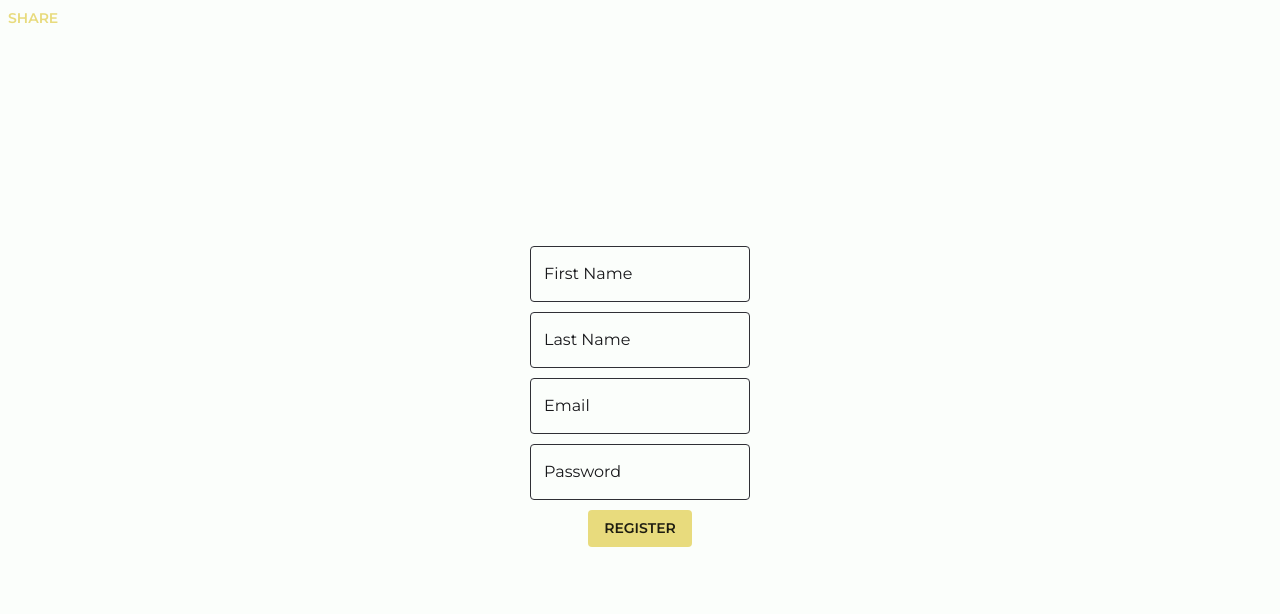
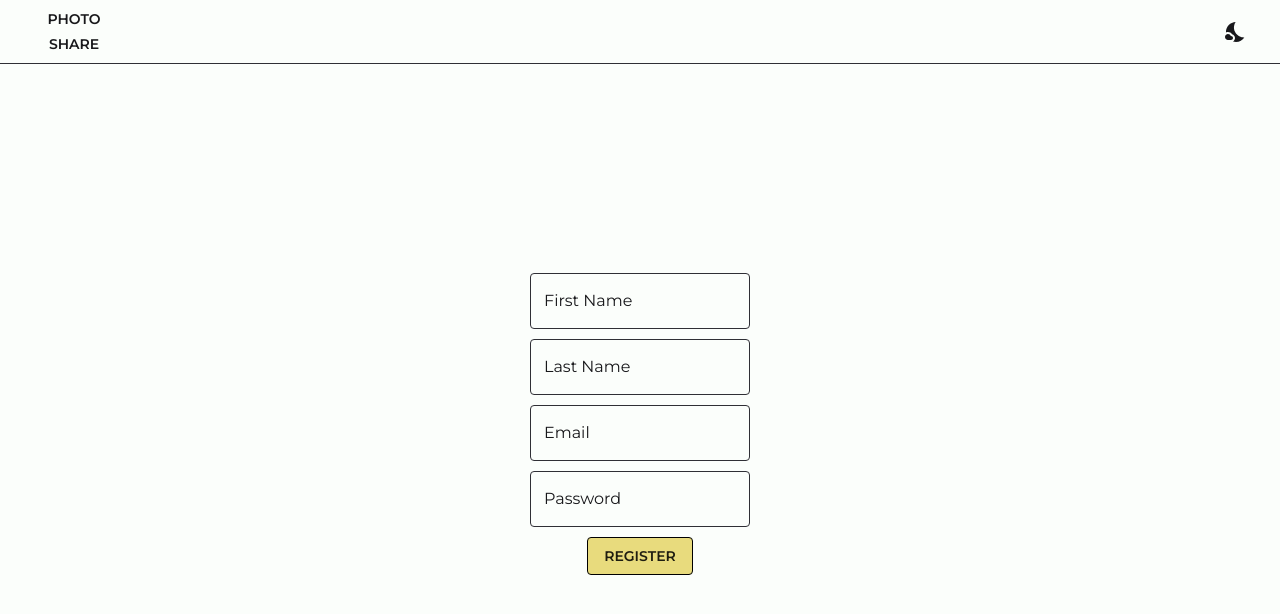
Before and after one commit to brianaung/flying-spaghetti, a React (Create React App) app in the folder client/: page /register in a window 1280 px wide. Shown: the top 614 px of the page. Built offline with nearby package versions, Linux system fonts and the light colour scheme.

Commit message:
create a dark mode toggle component

```diff
--- /dev/null
+++ b/client/src/components/ColorModeToggle.js
@@ -0,0 +1,32 @@
+import React, { useContext } from 'react';
+import {
+  useTheme,
+  // styled,
+  IconButton
+} from '@mui/material';
+import { ColorModeContext } from '../App';
+import NightsStayIcon from '@mui/icons-material/NightsStay';
+import LightModeIcon from '@mui/icons-material/LightMode';
+
+export default function ColorModeToggle() {
+  const theme = useTheme();
+  const colorMode = useContext(ColorModeContext);
+
+  return (
+    <div
+      style={{
+        display: 'flex',
+        justifyContent: 'flex-end',
+        backgroundColor: theme.palette.background.main
+      }}>
+      <IconButton
+        sx={{
+          ml: 1,
+          color: theme.palette.text.primary
+        }}
+        onClick={colorMode.toggleColorMode}>
+        {theme.palette.mode === 'dark' ? <LightModeIcon /> : <NightsStayIcon />}
+      </IconButton>
+    </div>
+  );
+}
--- a/client/src/components/Navbar.js
+++ b/client/src/components/Navbar.js
@@ -4,26 +4,11 @@ import { useNavigate } from 'react-router-dom';
 // data
 import { UserContext } from '../App';
 // mui components
-import {
-  useTheme,
-  styled,
-  IconButton,
-  // Box,
-  Modal,
-  Typography,
-  Stack,
-  Button,
-  AppBar,
-  Toolbar,
-  Avatar
-} from '@mui/material';
+import { styled, Modal, Typography, Stack, Button, AppBar, Toolbar, Avatar } from '@mui/material';
 // my components
 import Searchbar from './Searchbar';
 import Popup from './Popup';
-// ---------
-import { ColorModeContext } from '../App';
-import Brightness4Icon from '@mui/icons-material/Brightness4';
-import Brightness7Icon from '@mui/icons-material/Brightness7';
+import ColorModeToggle from './ColorModeToggle';
 
 const StyledToolbar = styled(Toolbar)(({ theme }) => ({
   backgroundColor: theme.palette.background.main,
@@ -88,9 +73,6 @@ function stringAvatar(name) {
 
 // TODO: replace username with prop.username
 export default function Navbar(props) {
-  const theme = useTheme();
-  const colorMode = useContext(ColorModeContext);
-
   const [open, setOpen] = React.useState(false);
   const handleOpen = () => setOpen(true);
   const handleClose = () => setOpen(false);
@@ -112,11 +94,8 @@ export default function Navbar(props) {
 
           {/* TODO: move logout into a user profile dropdown? */}
           <MenuBtn onClick={handleOpen}>Logout</MenuBtn>
-          <IconButton
-            sx={{ ml: 1, color: theme.palette.text.primary }}
-            onClick={colorMode.toggleColorMode}>
-            {theme.palette.mode === 'dark' ? <Brightness7Icon /> : <Brightness4Icon />}
-          </IconButton>
+
+          <ColorModeToggle />
         </StyledToolbar>
       </AppBar>
 
--- a/client/src/pages/Home.js
+++ b/client/src/pages/Home.js
@@ -17,14 +17,13 @@ import {
 } from '@mui/material';
 // my components
 import Popup from '../components/Popup';
+import ColorModeToggle from '../components/ColorModeToggle';
 
 const HomeContainer = styled(Stack)(({ theme }) => ({
   backgroundColor: theme.palette.background.main,
   color: theme.palette.text.primary,
   padding: '0 300px',
-  height: '100%',
-  alignItems: 'center',
-  minHeight: '100vh'
+  margin: 'auto'
 }));
 
 const LoginForm = styled('form')({
@@ -55,13 +54,24 @@ export default function Home(props) {
   }, [user]);
 
   return (
+    <div
+      style={{
+        backgroundColor: theme.palette.background.main,
+        color: theme.palette.text.primary,
+        padding: '10px',
+        display: 'flex',
+        flexDirection: 'column',
+        height: '100vh'
+      }}>
+      <ColorModeToggle />
       <HomeContainer direction="row">
         <Stack alignItems="flex-start" gap={5}>
           <Typography variant="h1">PHOTO SHARE</Typography>
           <p>
             <Typography variant="h3">
               Put your memories on display. Show off your photos in a way that’s both beautiful and
-            intuitive, on this very best platform to safely share and organize your family’s photos.
+              intuitive, on this very best platform to safely share and organize your family’s
+              photos.
               <br />
             </Typography>
           </p>
@@ -131,6 +141,7 @@ export default function Home(props) {
           </Stack>
         </Stack>
       </HomeContainer>
+    </div>
   );
 }
 
--- a/client/src/pages/Register.js
+++ b/client/src/pages/Register.js
@@ -2,22 +2,37 @@ import React from 'react';
 import axios from 'axios';
 import { useNavigate } from 'react-router-dom';
 // mui components
-import { useTheme, styled, Box, Button, TextField } from '@mui/material';
+import { useTheme, styled, Toolbar, Button, TextField } from '@mui/material';
+// my components
+import ColorModeToggle from '../components/ColorModeToggle';
 
 // TODO: make it a seperate component
 function Logo() {
   const navigate = useNavigate();
+  const theme = useTheme();
   return (
     <Button
-      color="secondary"
+      sx={{
+        width: '100px',
+        color: theme.palette.text.primary
+      }}
       variant="text"
       onClick={() => {
         navigate('/');
       }}>
-      Share
+      Photo Share
     </Button>
   );
 }
+
+const StyledToolbar = styled(Toolbar)(({ theme }) => ({
+  backgroundColor: theme.palette.background.main,
+  display: 'flex',
+  justifyContent: 'space-between',
+  gap: '50px',
+  borderBottom: 'solid 1px',
+  borderColor: theme.palette.divider
+}));
 
 const RegisterForm = styled('form')({
   display: 'flex',
@@ -59,13 +74,18 @@ export default function Register() {
   };
 
   return (
-    <Box
-      sx={{
+    <div
+      style={{
         backgroundColor: theme.palette.background.main,
         color: theme.palette.text.primary,
+        display: 'flex',
+        flexDirection: 'column',
         height: '100vh'
       }}>
-      <Logo />
+      <StyledToolbar>
+        <Logo />
+        <ColorModeToggle />
+      </StyledToolbar>
       <RegisterForm id="register-form" onSubmit={handleRegister}>
         <TextField
           sx={{ fieldset: { borderColor: theme.palette.divider } }}
@@ -116,6 +136,6 @@ export default function Register() {
           Register
         </Button>
       </RegisterForm>
-    </Box>
+    </div>
   );
 }
--- a/client/src/theme.js
+++ b/client/src/theme.js
@@ -90,6 +90,15 @@ export const getDesignTokens = (mode) => ({
           // },
         }
       }
+    },
+    MuiButton: {
+      styleOverrides: {
+        root: {
+          '&.MuiButton-contained': {
+            border: 'solid 1px black'
+          }
+        }
+      }
     }
   }
 });
```
Lines whose indentation alone changed are shown as unchanged.
